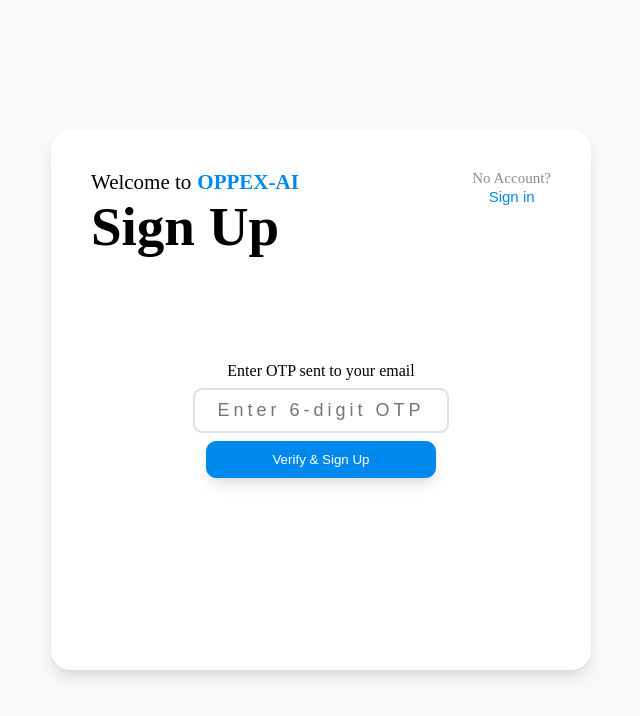
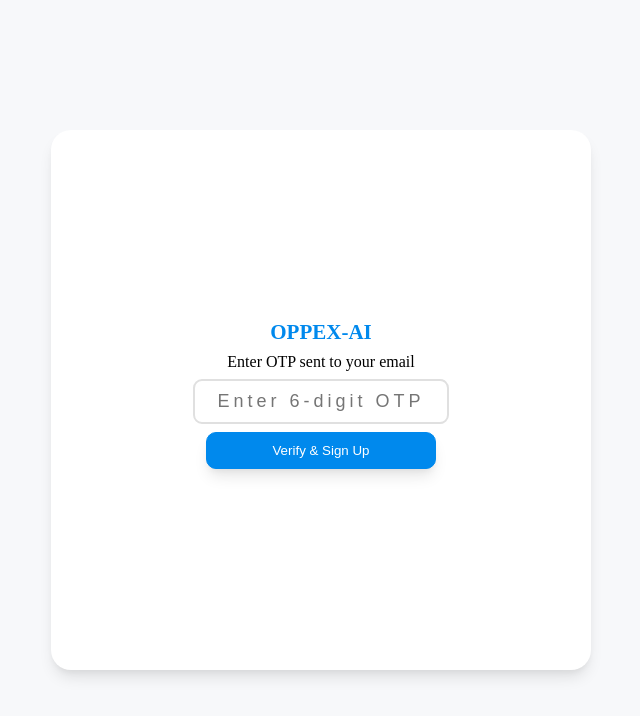
Before and after one commit to Abhas2001/Oppex-ai-work, a React (Vite) app: page /signup in a window 1280 px wide. Both pictures are taken after a click on the button "Sign Up". Shown: the top 716 px of the page, without its empty margins (319-959 px from the left). Built offline with nearby package versions, Linux system fonts and the light colour scheme; no server answers.

Commit message:
final ui push

```diff
--- a/src/SignUp/index.css
+++ b/src/SignUp/index.css
@@ -129,8 +129,11 @@
     width: 50%;
   }
   .otp-field {
+    width: 100%;
+    height: 50vh;
     margin-top: 1.5rem;
     display: flex;
+    justify-content: center;
     flex-direction: column;
     align-items: center;
     gap: 0.5rem;
--- a/src/SignUp/index.tsx
+++ b/src/SignUp/index.tsx
@@ -115,6 +115,7 @@
     return (
         <div className="login-wrapper">
   <section className="Login-Form">
+  {!showOtpField && (
     <section className="Loginform-header">
       <div className="lgn-head">
         <div className="Login-header">
@@ -131,12 +132,18 @@
         </button>
       </div>
     </section>
+  )
+}
 
     <section className="Signin-form">
 
 
       {showOtpField && (
         <section className="otp-field">
+             <div className="Login-header">
+
+          <span className="c-name">OPPEX-AI</span>
+        </div>
           <span>Enter OTP sent to your email</span>
           <input
             value={enteredOtp}
```
